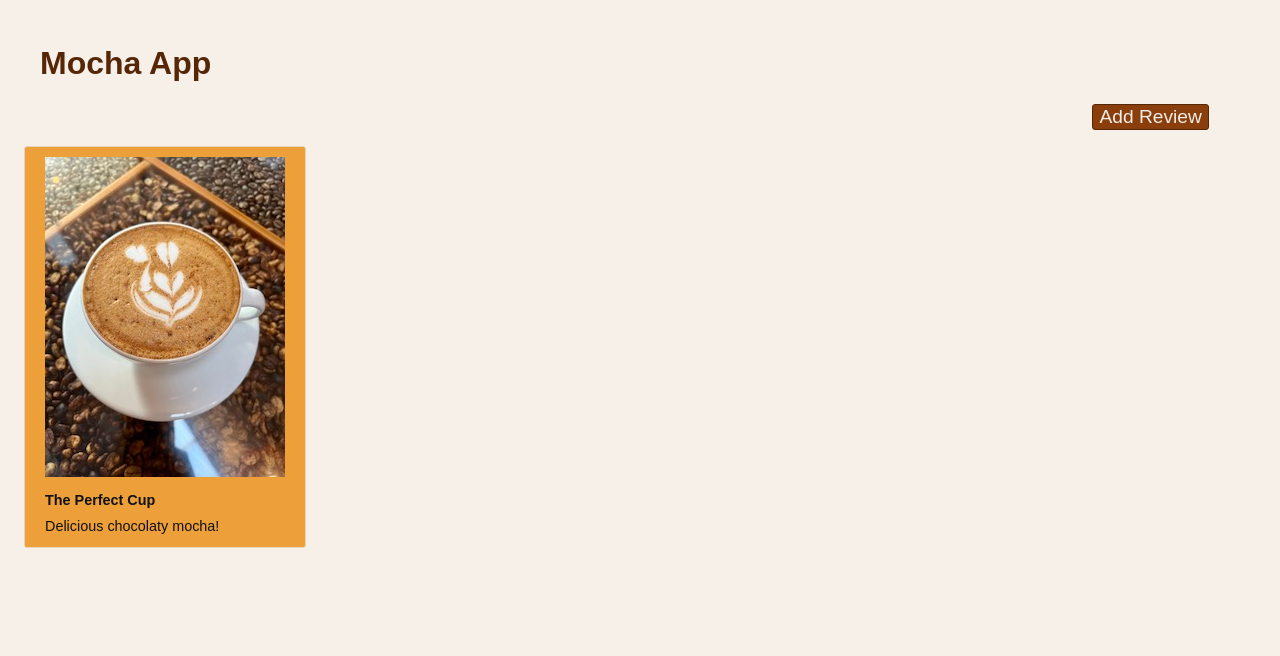
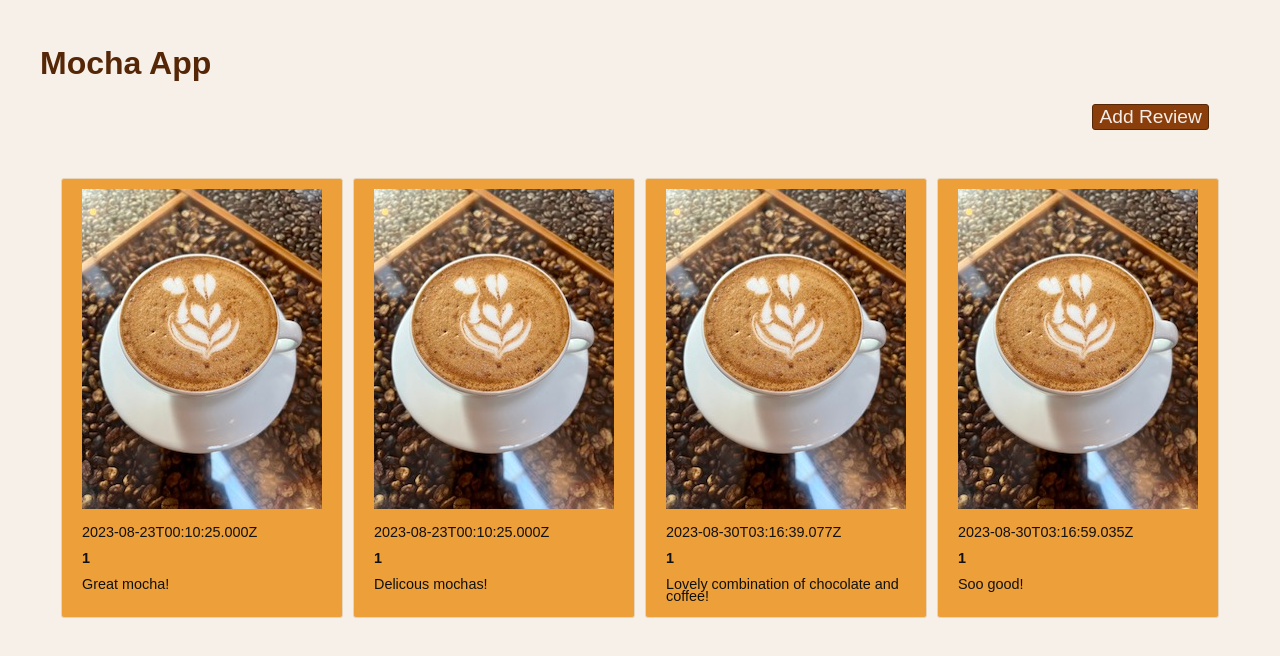
Before and after one commit to c-arriagada/solo-project, a React app: page / in a window 1280 px wide. Shown: the top 656 px of the page. Built offline with nearby package versions, Linux system fonts and the light colour scheme.

Commit message:
displaying multiple mocha cards with parameters

```diff
--- a/src/App.jsx
+++ b/src/App.jsx
@@ -1,6 +1,37 @@
 import React, { Component } from 'react';
 import Mocha from './components/Mocha.jsx';
 import './stylesheets/styles.css';
+
+const exampleMochas = [
+    {
+        "id": 2,
+        "created_at": "2023-08-23T00:10:25.000Z",
+        "photo": "abc",
+        "description": "Great mocha!",
+        "restaurant_id": "1"
+    },
+    {
+        "id": 3,
+        "created_at": "2023-08-23T00:10:25.000Z",
+        "photo": "abc",
+        "description": "Delicous mochas!",
+        "restaurant_id": "1"
+    },
+    {
+        "id": 4,
+        "created_at": "2023-08-30T03:16:39.077Z",
+        "photo": "abc",
+        "description": "Lovely combination of chocolate and coffee!",
+        "restaurant_id": "1"
+    },
+    {
+        "id": 5,
+        "created_at": "2023-08-30T03:16:59.035Z",
+        "photo": "abc",
+        "description": "Soo good!",
+        "restaurant_id": "1"
+    }
+]
 
 class App extends Component {
     render() {
@@ -11,7 +42,15 @@ class App extends Component {
                     <button type="button" className='reviewButton'>Add Review</button>
                 </header>
                 <div className='mochasContainer'>
-                < Mocha/>
+                    {
+                        exampleMochas.map((el, index) => {
+                            return <Mocha
+                            key={`mocha ${index}`}
+                            description={el.description}
+                            created_at={el.created_at}
+                            location={el.restaurant_id}/>
+                        })
+                    }
                 </div>
             </div>
         )
--- a/src/components/Mocha.jsx
+++ b/src/components/Mocha.jsx
@@ -2,15 +2,18 @@ import React, { useEffect, useState } from "react";
 import mocha from '../assets/mocha1.jpg'
 
 
-const Mocha = () => {
+const Mocha = (props) => {
+    const { description, created_at, location } = props;
+
     return (
         <article className="mochaCard">
             <div className="photoContainer">
                 <img src={mocha} alt="mocha photo" />
             </div>
             <div className="mochaDetailList">
-                <p className="mochaLocation">The Perfect Cup</p>
-                <p className="mochaDetail">Delicious chocolaty mocha!</p>
+                <p className="mochaDetail">{created_at}</p>
+                <p className="mochaLocation">{location}</p>
+                <p className="mochaDetail">{description}</p>
             </div>
         </article>
     );
--- a/src/stylesheets/styles.css
+++ b/src/stylesheets/styles.css
@@ -31,9 +31,12 @@ h1 {
 } */
 
 .mochasContainer {
-    padding: 1em;
-    display: grid;
-    grid-template-columns: 3, 1fr;
+    padding: 3em;
+    /* display: grid;
+    grid-template-columns: 3, 1fr; */
+    display: flex;
+    justify-content: space-around;
+    flex-wrap: wrap;
 }
 
 .mochaCard {
```
